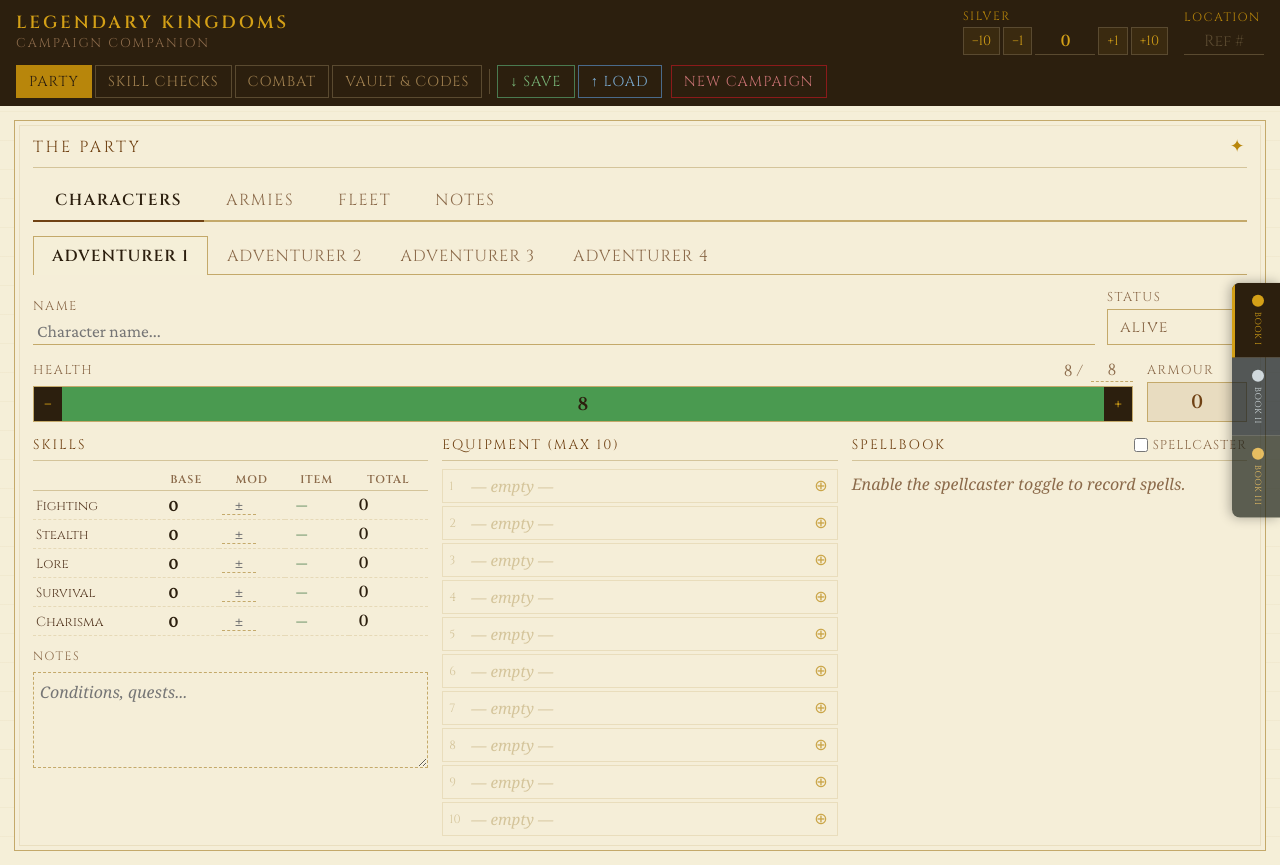
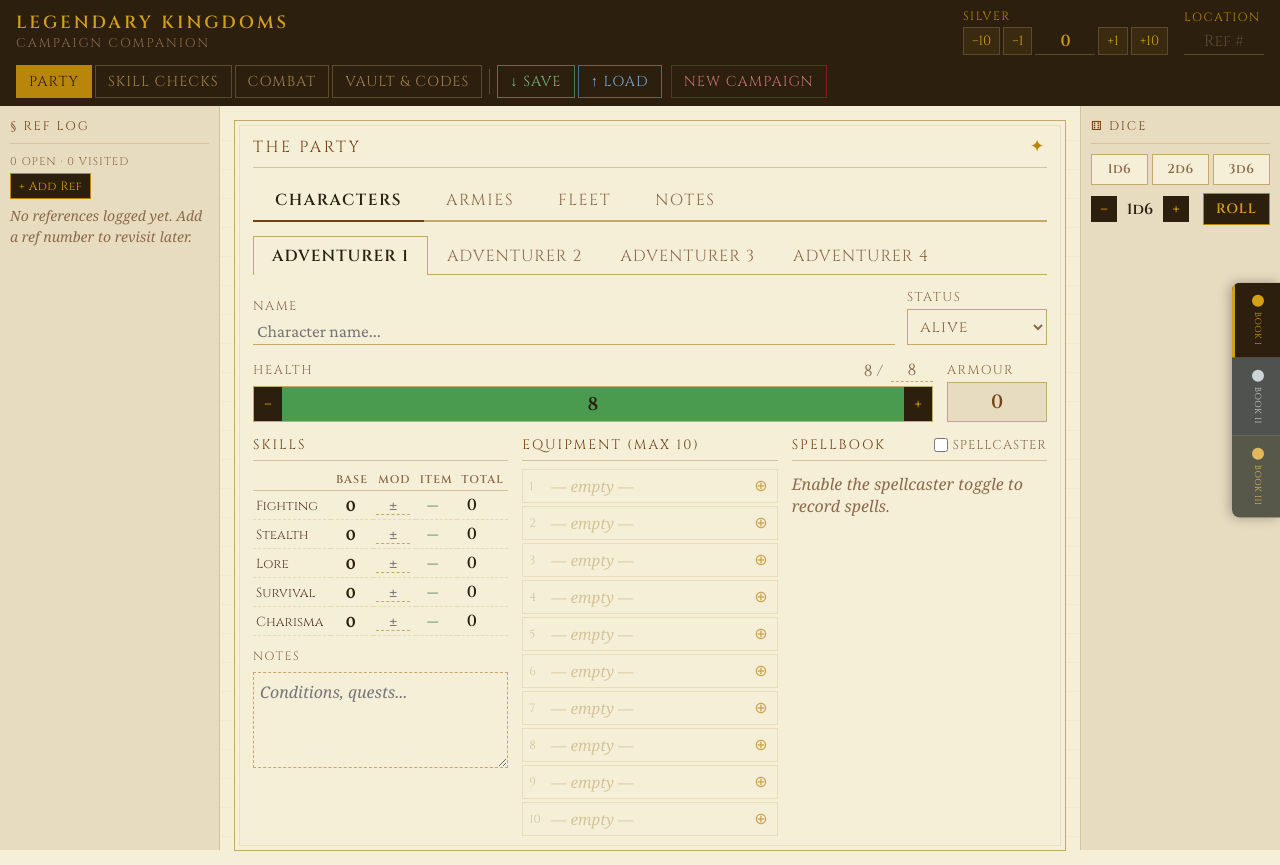
Before and after one commit to omegalife2002/legendary-kingdoms-companion, a React (Vite) app: page / in a window 1280 px wide. Built offline with nearby package versions, Linux system fonts and the light colour scheme; a web font is replaced by a local one.

Commit message:
move reference log and dice roller

```diff
--- a/src/App.jsx
+++ b/src/App.jsx
@@ -8,6 +8,8 @@ import VaultAndCodes from './components/VaultAndCodes'
 import Panel from './components/Panel'
 import CampaignPanel from './components/CampaignPanel'
 import ThemeSwitcher from './components/ThemeSwitcher'
+import RefLog from './components/RefLog'
+import DiceRoller from './components/DiceRoller'
 import styles from './App.module.css'
 
 // Static base databases — imported from JSON files
@@ -209,6 +211,15 @@ export default function App() {
       </header>
 
       {/* ── Main ── */}
+      <div className={styles.bodyLayout}>
+
+        {/* Left sidebar — Reference Log */}
+        <aside className={styles.leftSidebar}>
+          <div className={styles.sidebarTitle}>§ Ref Log</div>
+          <RefLog entries={refLog} onChange={setRefLog} />
+        </aside>
+
+        {/* Centre — page content */}
         <main className={styles.main}>
 
           {/* PARTY */}
@@ -250,11 +261,18 @@ export default function App() {
               equipmentDB={equipmentDB} spellDB={spellDB}
               onAddEquipment={item => setCustomEquipment(prev => [...prev, item])}
               onAddSpell={item => setCustomSpells(prev => [...prev, item])}
-            refLog={refLog} onRefLogChange={setRefLog}
             />
           </div>
 
         </main>
+
+        {/* Right sidebar — Dice Roller */}
+        <aside className={styles.rightSidebar}>
+          <div className={styles.sidebarTitle}>⚅ Dice</div>
+          <DiceRoller />
+        </aside>
+
+      </div>
     </div>
   )
 }
--- a/src/App.module.css
+++ b/src/App.module.css
@@ -96,8 +96,56 @@
 }
 .resetBtn:hover { background: var(--crimson); color: var(--parchment); }
 
-/* Main */
-.main { flex: 1; padding: 14px; max-width: 1400px; width: 100%; margin: 0 auto; }
+/* Body layout — three columns */
+.bodyLayout {
+  flex: 1;
+  display: grid;
+  grid-template-columns: 220px 1fr 200px;
+  align-items: start;
+  min-height: 0;
+}
+
+/* Left sidebar */
+.leftSidebar {
+  position: sticky;
+  top: 56px; /* header height */
+  height: calc(100vh - 56px);
+  overflow-y: auto;
+  padding: 12px 10px;
+  border-right: 1px solid var(--parchment-deep);
+  background: var(--parchment-dark);
+  display: flex;
+  flex-direction: column;
+  gap: 10px;
+}
+
+/* Right sidebar */
+.rightSidebar {
+  position: sticky;
+  top: 56px;
+  height: calc(100vh - 56px);
+  overflow-y: auto;
+  padding: 12px 10px;
+  border-left: 1px solid var(--parchment-deep);
+  background: var(--parchment-dark);
+  display: flex;
+  flex-direction: column;
+  gap: 10px;
+}
+
+.sidebarTitle {
+  font-family: var(--font-display);
+  font-size: 0.78rem;
+  letter-spacing: 2px;
+  text-transform: uppercase;
+  color: var(--sepia);
+  padding-bottom: 8px;
+  border-bottom: 1px solid var(--parchment-deep);
+  flex-shrink: 0;
+}
+
+/* Main centre */
+.main { flex: 1; padding: 14px; }
 
 /* Character tabs */
 .charTabs { display: flex; gap: 0; border-bottom: 1px solid var(--border); margin-bottom: 14px; flex-wrap: wrap; }
--- a/src/components/DiceRoller.jsx
+++ b/src/components/DiceRoller.jsx
@@ -21,7 +21,7 @@ export default function DiceRoller() {
     const total = dice.reduce((a, b) => a + b, 0)
     const entry = { dice, total, count: c, id: Date.now() }
     setResult(entry)
-    setHistory(prev => [entry, ...prev].slice(0, 8))
+    setHistory(prev => [entry, ...prev].slice(0, 6)) // keep 6 so we show 5 after slicing current
   }
 
   function quickRoll(c) {
--- a/src/components/DiceRoller.module.css
+++ b/src/components/DiceRoller.module.css
@@ -1,15 +1,15 @@
-.wrapper { display: flex; flex-direction: column; gap: 10px; }
+.wrapper { display: flex; flex-direction: column; gap: 8px; }
 
 /* Quick presets */
-.presets { display: flex; gap: 6px; }
+.presets { display: flex; gap: 4px; }
 .presetBtn {
   font-family: var(--font-display);
-  font-size: 0.95rem;
+  font-size: 0.8rem;
   font-weight: 600;
-  letter-spacing: 1px;
+  letter-spacing: 0.5px;
   flex: 1;
-  padding: 8px 0;
-  background: var(--parchment-dark);
+  padding: 6px 0;
+  background: var(--parchment);
   border: 1px solid var(--border);
   color: var(--ink-faded);
   cursor: pointer;
@@ -18,14 +18,14 @@
 .presetBtn:hover { background: var(--ink); color: var(--gold-light); border-color: var(--gold); }
 
 /* Custom count */
-.custom { display: flex; align-items: center; gap: 10px; }
-.customControls { display: flex; align-items: center; gap: 8px; flex: 1; }
+.custom { display: flex; align-items: center; gap: 6px; }
+.customControls { display: flex; align-items: center; gap: 5px; flex: 1; }
 .stepBtn {
   font-family: var(--font-display);
-  font-size: 1.1rem;
+  font-size: 1rem;
   font-weight: 600;
-  width: 32px;
-  height: 32px;
+  width: 26px;
+  height: 26px;
   background: var(--ink);
   color: var(--gold-light);
   border: none;
@@ -39,22 +39,22 @@
 .stepBtn:hover { background: var(--sepia); }
 .countVal {
   font-family: var(--font-display);
-  font-size: 1.1rem;
+  font-size: 0.95rem;
   font-weight: 600;
   color: var(--ink);
-  min-width: 48px;
+  min-width: 36px;
   text-align: center;
 }
 .rollBtn {
   font-family: var(--font-display);
-  font-size: 1rem;
+  font-size: 0.85rem;
   font-weight: 600;
-  letter-spacing: 2px;
+  letter-spacing: 1px;
   text-transform: uppercase;
   background: var(--ink);
   color: var(--gold-light);
   border: 1px solid var(--gold);
-  padding: 8px 20px;
+  padding: 6px 12px;
   cursor: pointer;
   transition: all 0.15s;
   flex-shrink: 0;
@@ -65,15 +65,15 @@
 .result {
   background: var(--ink);
   border: 1px solid var(--gold);
-  padding: 12px 14px;
+  padding: 10px 8px;
   display: flex;
   flex-direction: column;
   align-items: center;
-  gap: 8px;
+  gap: 6px;
 }
 .resultTotal {
   font-family: var(--font-display);
-  font-size: 2.8rem;
+  font-size: 2.4rem;
   font-weight: 600;
   color: var(--gold-light);
   line-height: 1;
@@ -81,15 +81,15 @@
 .resultDice {
   display: flex;
   flex-wrap: wrap;
-  gap: 5px;
+  gap: 4px;
   justify-content: center;
 }
 .die {
   font-family: var(--font-display);
-  font-size: 1rem;
+  font-size: 0.85rem;
   font-weight: 600;
-  width: 30px;
-  height: 30px;
+  width: 24px;
+  height: 24px;
   border: 1px solid var(--border);
   color: var(--gold-light);
   display: inline-flex;
@@ -97,35 +97,36 @@
   justify-content: center;
 }
 
-/* History */
+/* History — last 5 */
 .history {
   display: flex;
   flex-direction: column;
-  gap: 3px;
+  gap: 2px;
   border-top: 1px dashed var(--parchment-deep);
-  padding-top: 6px;
+  padding-top: 5px;
 }
 .historyRow {
   display: flex;
   align-items: center;
-  gap: 8px;
-  opacity: 0.6;
+  gap: 5px;
 }
 .historyLabel {
   font-family: var(--font-display);
-  font-size: 0.78rem;
+  font-size: 0.7rem;
   color: var(--ink-faded);
-  min-width: 28px;
+  min-width: 24px;
+  opacity: 0.7;
 }
 .historyDice {
   font-family: var(--font-body);
-  font-size: 0.85rem;
+  font-size: 0.78rem;
   color: var(--ink-faded);
   flex: 1;
+  opacity: 0.7;
 }
 .historyTotal {
   font-family: var(--font-display);
-  font-size: 0.9rem;
+  font-size: 0.82rem;
   font-weight: 600;
   color: var(--sepia);
 }
--- a/src/components/RefLog.jsx
+++ b/src/components/RefLog.jsx
@@ -48,19 +48,20 @@ export default function RefLog({ entries, onChange }) {
             <button className={styles.checkBtn} onClick={() => toggle(e.id)} title="Mark as visited">
               <span className={styles.checkCircle} />
             </button>
+            <div className={styles.entryFields}>
               <input
                 className={styles.refNum}
                 value={e.ref}
-              placeholder="§"
+                placeholder="Ref #"
                 onChange={ev => update(e.id, 'ref', ev.target.value)}
-              title="Reference number"
               />
               <input
                 className={styles.refNote}
                 value={e.note}
-              placeholder="Note — what's here, why return..."
+                placeholder="Note..."
                 onChange={ev => update(e.id, 'note', ev.target.value)}
               />
+            </div>
             <button className={styles.removeBtn} onClick={() => remove(e.id)}>✕</button>
           </div>
         ))}
@@ -74,8 +75,10 @@ export default function RefLog({ entries, onChange }) {
                 <button className={styles.checkBtn} onClick={() => toggle(e.id)} title="Unmark">
                   <span className={`${styles.checkCircle} ${styles.checkDone}`}>✓</span>
                 </button>
+                <div className={styles.entryFields}>
                   <span className={styles.refNumDone}>{e.ref || '—'}</span>
                   <span className={styles.refNoteDone}>{e.note}</span>
+                </div>
                 <button className={styles.removeBtn} onClick={() => remove(e.id)}>✕</button>
               </div>
             ))}
--- a/src/components/RefLog.module.css
+++ b/src/components/RefLog.module.css
@@ -1,40 +1,39 @@
-.wrapper { display: flex; flex-direction: column; gap: 8px; }
+.wrapper { display: flex; flex-direction: column; gap: 6px; }
 
 .header {
   display: flex;
   align-items: center;
   justify-content: space-between;
-  padding-bottom: 6px;
-  border-bottom: 1px solid var(--parchment-deep);
+  gap: 4px;
+  flex-wrap: wrap;
 }
 .count {
   font-family: var(--font-display);
-  font-size: 0.78rem;
-  letter-spacing: 1.5px;
+  font-size: 0.7rem;
+  letter-spacing: 1px;
   text-transform: uppercase;
   color: var(--ink-faded);
 }
-.headerBtns { display: flex; gap: 6px; }
+.headerBtns { display: flex; gap: 4px; }
 .addBtn {
   font-family: var(--font-display);
-  font-size: 0.85rem;
-  letter-spacing: 1px;
+  font-size: 0.75rem;
+  letter-spacing: 0.5px;
   background: var(--ink);
   color: var(--gold-light);
   border: 1px solid var(--gold);
-  padding: 5px 12px;
+  padding: 4px 8px;
   cursor: pointer;
   transition: all 0.15s;
 }
 .addBtn:hover { background: var(--gold); color: var(--ink); }
 .clearBtn {
   font-family: var(--font-display);
-  font-size: 0.85rem;
-  letter-spacing: 1px;
+  font-size: 0.75rem;
   background: transparent;
   color: var(--ink-faded);
   border: 1px solid var(--parchment-deep);
-  padding: 5px 12px;
+  padding: 4px 6px;
   cursor: pointer;
   transition: all 0.15s;
 }
@@ -44,124 +43,117 @@
   font-family: var(--font-italic);
   font-style: italic;
   color: var(--ink-faded);
-  font-size: 1rem;
-  padding: 4px 0;
+  font-size: 0.88rem;
+  line-height: 1.5;
 }
 
-.list { display: flex; flex-direction: column; gap: 5px; }
+.list { display: flex; flex-direction: column; gap: 4px; }
 
 .entry {
   display: flex;
-  align-items: center;
-  gap: 8px;
-  background: var(--parchment-dark);
+  align-items: flex-start;
+  gap: 5px;
+  background: var(--parchment);
   border: 1px solid rgba(196,169,106,0.35);
-  padding: 6px 8px;
-  transition: border-color 0.12s;
+  padding: 5px 6px;
 }
-.entry:focus-within { border-color: var(--border); }
 .entryDone { opacity: 0.5; }
 
 .checkBtn {
   background: transparent;
   border: none;
   cursor: pointer;
-  padding: 2px;
+  padding: 1px;
   flex-shrink: 0;
+  margin-top: 2px;
+}
+.checkCircle {
   display: flex;
+  width: 14px;
+  height: 14px;
+  border: 1.5px solid var(--border);
+  border-radius: 50%;
   align-items: center;
   justify-content: center;
-}
-.checkCircle {
-  display: block;
-  width: 18px;
-  height: 18px;
-  border: 2px solid var(--border);
-  border-radius: 50%;
+  font-size: 0.5rem;
+  color: transparent;
   transition: all 0.12s;
-  font-size: 0.65rem;
-  display: flex;
-  align-items: center;
-  justify-content: center;
-  color: transparent;
 }
 .checkBtn:hover .checkCircle { border-color: var(--sepia); }
 .checkDone {
   background: var(--sepia);
   border-color: var(--sepia);
   color: var(--parchment);
-  font-size: 0.65rem;
-  display: flex;
-  align-items: center;
-  justify-content: center;
 }
+
+.entryFields { display: flex; flex-direction: column; gap: 3px; flex: 1; min-width: 0; }
 
 .refNum {
   font-family: var(--font-display);
-  font-size: 1rem;
+  font-size: 0.9rem;
   font-weight: 600;
-  width: 56px;
-  flex-shrink: 0;
-  text-align: center;
+  width: 100%;
   background: transparent;
   border: none;
   border-bottom: 1px solid var(--border);
   color: var(--sepia);
   outline: none;
-  padding: 1px 2px;
+  padding: 0 2px;
 }
-.refNum::placeholder { color: var(--parchment-deep); font-weight: 400; }
+.refNum::placeholder { color: var(--parchment-deep); font-weight: 400; font-size: 0.8rem; }
 .refNote {
   font-family: var(--font-italic);
   font-style: italic;
-  font-size: 0.95rem;
-  flex: 1;
+  font-size: 0.82rem;
+  width: 100%;
   background: transparent;
   border: none;
   color: var(--ink);
   outline: none;
-  padding: 1px 2px;
+  padding: 0 2px;
+  resize: none;
+  overflow: hidden;
+  line-height: 1.4;
 }
 .refNote::placeholder { color: var(--parchment-deep); }
 
 .refNumDone {
   font-family: var(--font-display);
-  font-size: 1rem;
+  font-size: 0.88rem;
   font-weight: 600;
-  width: 56px;
-  flex-shrink: 0;
-  text-align: center;
   color: var(--sepia);
   text-decoration: line-through;
 }
 .refNoteDone {
   font-family: var(--font-italic);
   font-style: italic;
-  font-size: 0.95rem;
-  flex: 1;
+  font-size: 0.8rem;
   color: var(--ink-faded);
+  overflow: hidden;
+  text-overflow: ellipsis;
+  white-space: nowrap;
 }
 
 .removeBtn {
   font-family: var(--font-display);
-  font-size: 0.85rem;
+  font-size: 0.8rem;
   background: transparent;
   border: none;
   color: var(--crimson);
   cursor: pointer;
-  padding: 2px 4px;
-  opacity: 0.4;
+  padding: 1px 2px;
+  opacity: 0.35;
   flex-shrink: 0;
 }
 .removeBtn:hover { opacity: 1; }
 
 .divider {
   font-family: var(--font-display);
-  font-size: 0.72rem;
+  font-size: 0.65rem;
   letter-spacing: 2px;
   text-transform: uppercase;
   color: var(--ink-faded);
-  padding: 6px 0 2px;
+  padding: 5px 0 1px;
   border-top: 1px dashed var(--parchment-deep);
-  margin-top: 4px;
+  margin-top: 2px;
 }
--- a/src/components/VaultAndCodes.jsx
+++ b/src/components/VaultAndCodes.jsx
@@ -1,8 +1,6 @@
 import { useState } from 'react'
 import Panel from './Panel'
 import DatabaseModal from './DatabaseModal'
-import RefLog from './RefLog'
-import DiceRoller from './DiceRoller'
 import styles from './VaultAndCodes.module.css'
 
 const EQ_COLUMNS = [
@@ -44,7 +42,6 @@ export default function VaultAndCodes({
   grimoire, onGrimoireChange,
   equipmentDB, spellDB,
   onAddEquipment, onAddSpell,
-  refLog, onRefLogChange,
 }) {
   const [eqModal, setEqModal] = useState(false)
   const [spellModal, setSpellModal] = useState(false)
@@ -193,16 +190,6 @@ export default function VaultAndCodes({
         </div>
       </Panel>
 
-      {/* Bottom row: Ref Log + Dice Roller */}
-      <div className={styles.bottomRow}>
-        <Panel title="Reference Log" ornament="§">
-          <RefLog entries={refLog || []} onChange={onRefLogChange} />
-        </Panel>
-        <Panel title="Dice Roller" ornament="⚅">
-          <DiceRoller />
-        </Panel>
-      </div>
-
     </div>
   )
 }
```
Lines whose indentation alone changed are shown as unchanged.
